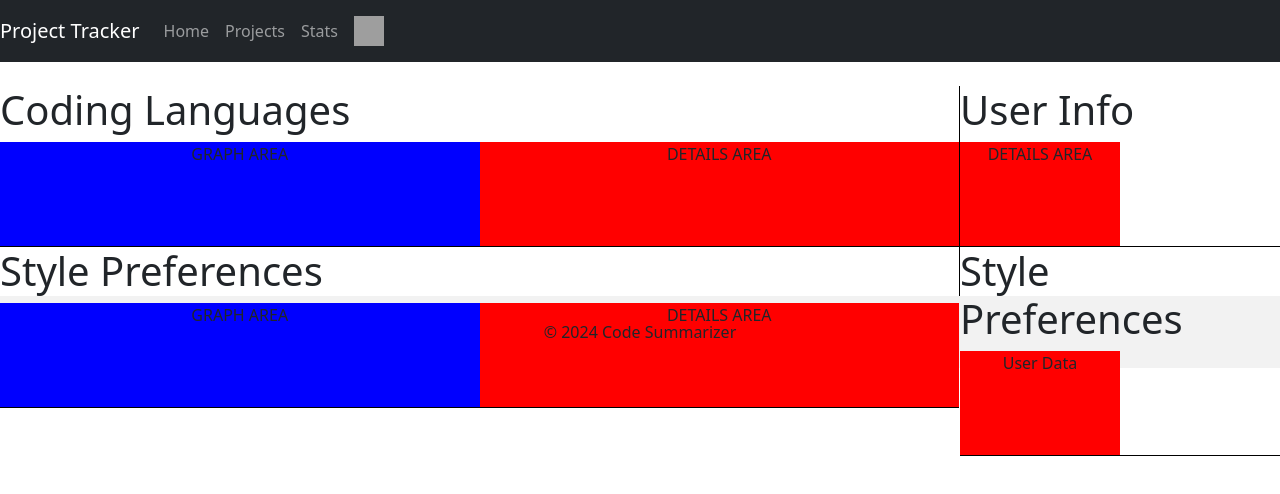
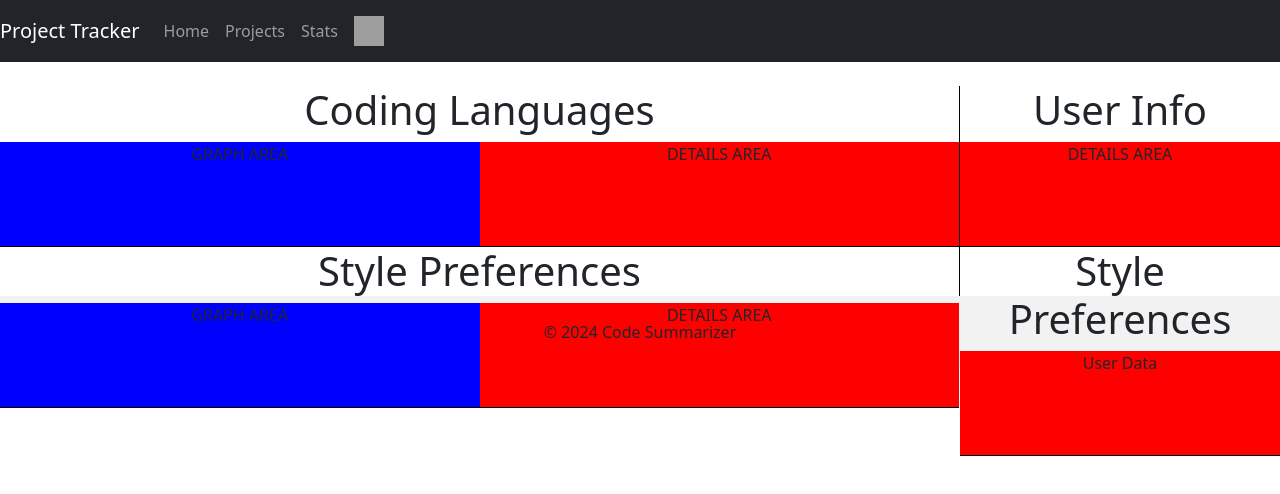
Before and after one commit to Degman1/CodeSummarizer, a React (Create React App) app in the folder frontend/: page / in a window 1280 px wide. Both pictures are taken after a click on the button "Stats". Shown: the top 494 px of the page. Built offline with nearby package versions, Linux system fonts and the light colour scheme; grey boxes are pictures that could not be loaded; the HTML template or start-up script is replaced by a standard one.

Commit message:
fixed some stats screen stuff

```diff
--- a/frontend/src/components/StatsPageComponents/StatsScreen.js
+++ b/frontend/src/components/StatsPageComponents/StatsScreen.js
@@ -67,11 +67,11 @@ function StatScreen() {
       <div className={st.rightColumn}>
         <h1 className={st.header}>User Info</h1>
         <div className={st.dataBlock}>
-          <div className={st.detailsArea}>DETAILS AREA</div>
+          <div className={st.userDetailsArea}>DETAILS AREA</div>
         </div>
         <h1 className={st.header}>Style Preferences</h1>
         <div className={st.dataBlock}>
-          <div className={st.detailsArea}>User Data</div>
+          <div className={st.userDetailsArea}>User Data</div>
         </div>
       </div>
     </div>
--- a/frontend/src/components/StatsPageComponents/StatsScreen.module.css
+++ b/frontend/src/components/StatsPageComponents/StatsScreen.module.css
@@ -37,3 +37,12 @@
     background-color: red;
     width: 50%;
 }
+
+.userDetailsArea {
+    background-color: red;
+    width: 100%;
+}
+
+.header {
+    text-align: center;
+}
```
